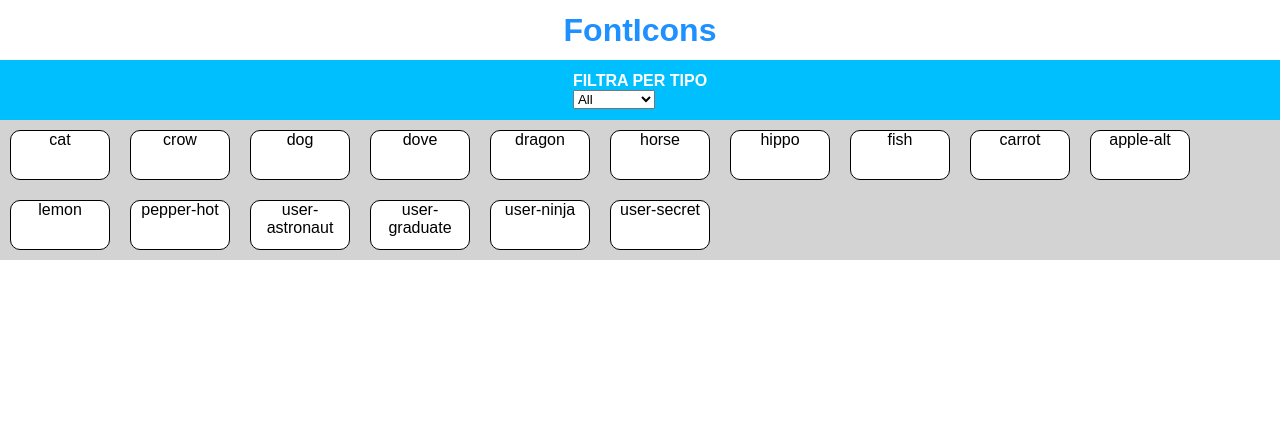
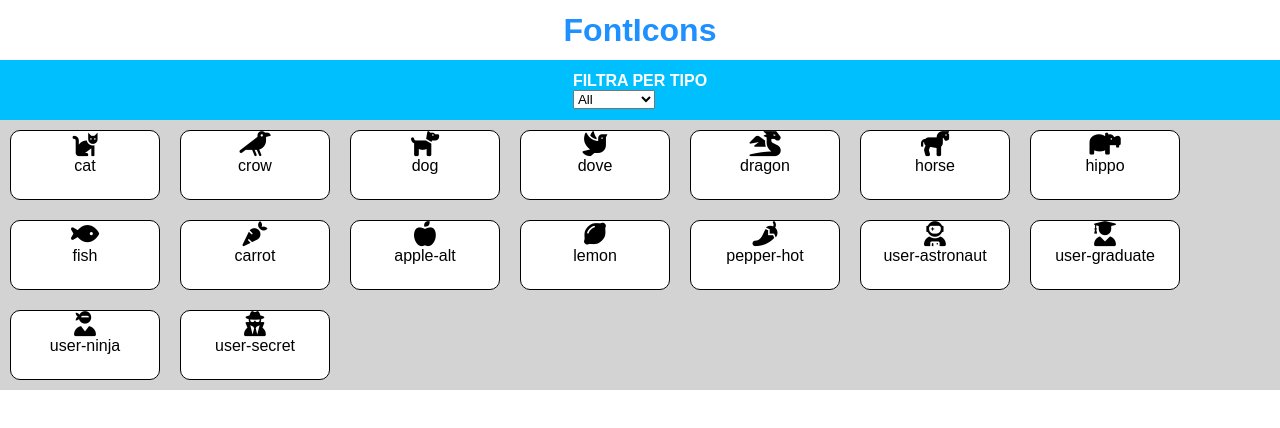
Before and after one commit to AnnaStark0/js-es6-icons, a plain HTML site: page index.html in a window 1280 px wide. Drawn offline with Linux system fonts and the light colour scheme.

Commit message:
Js-Inserimento Icon

```diff
--- a/data.js
+++ b/data.js
@@ -131,7 +131,7 @@ for (let i = 0; i < arrayIcons.length; i++) {
 	console.log(arrayIcons[i]);
 
 	items += `<div class="box">
-	<div>  </div>
+	<div> <i class="${arrayIcons[i].family} ${arrayIcons[i].prefix}${arrayIcons[i].name}"> </i> </div>
 	<span> ${arrayIcons[i].name} </span>
 </div>`
 }
--- a/style.css
+++ b/style.css
@@ -39,8 +39,8 @@ main {
 }
 
 .box {
-    height: 50px;
-    width: 100px;
+    height: 70px;
+    width: 150px;
     background-color: white;
     border: 1px solid black;
     border-radius: 10px;
```
